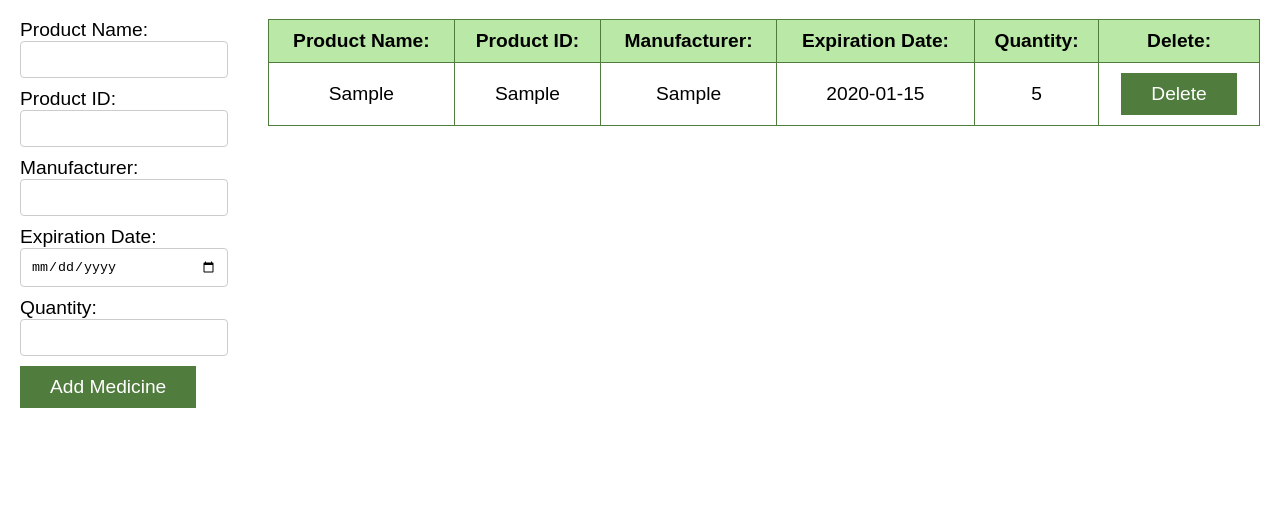
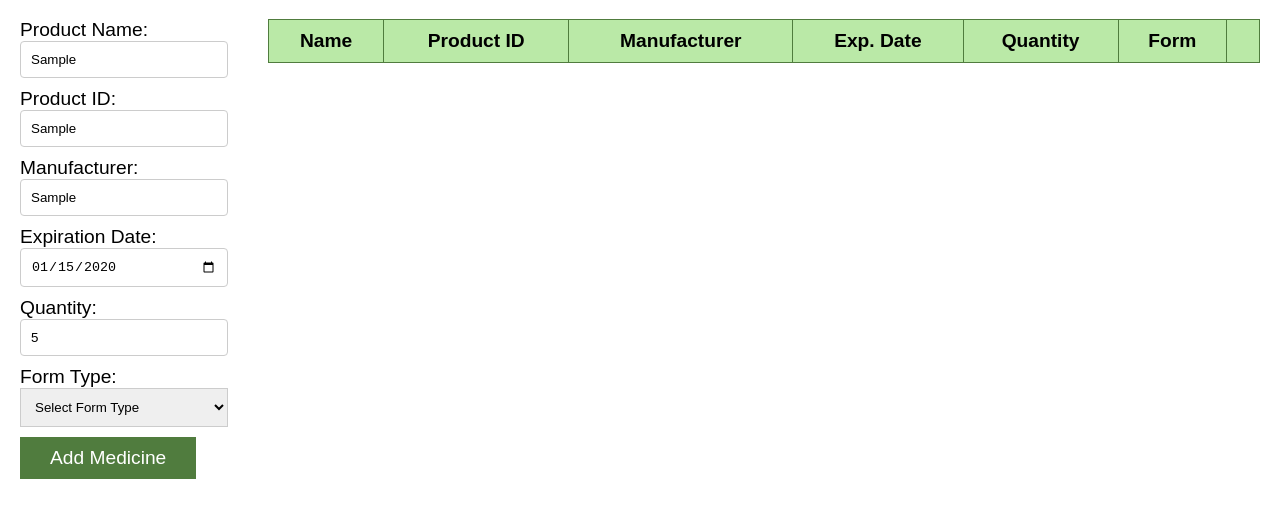
Before and after one commit to besailazi/Assignment_2, a plain HTML site: page src/index.html in a window 1280 px wide. Both pictures are taken after typing "Sample", "Sample", "Sample", "2020-01-15", "5" into the empty fields and a click on the button "Add Medicine". Shown: the part 128-646 px from the top of the page. Drawn offline with Linux system fonts and the light colour scheme.

```diff
--- a/src/css/styles.css
+++ b/src/css/styles.css
@@ -61,6 +61,16 @@ h1 {
     border-radius: 4px;
 }
 
+#formType {
+	width: calc(100% - 20px);
+	display: flex;
+	flex-direction: column;
+	padding: 10px;
+	margin-bottom: 10px;
+	border: 1px solid #ccc;
+
+}
+
 button {
 	background-color: #507c3e;
 	color: white;
--- a/src/index.html
+++ b/src/index.html
@@ -24,6 +24,12 @@
 					<input type="date" id="expirationDate" required>
 					<label for="quantity">Quantity:</label>
 					<input type="number" id="quantity" required>
+					<label for="formType">Form Type:</label>
+					<select id="formType" required>
+						<option value="">Select Form Type</option>
+						<option value="Tablets">Tablets</option>
+						<option value="Liquid">Liquid</option>
+					 </select>
 					<button type="button" id="addMedicineBtn">Add Medicine</button>
 				 </form>
 			</div>
@@ -31,12 +37,13 @@
 			<table class="medicineTable">
 				 <thead>
 					  <tr>
-							<th>Product Name:</th>
-							<th>Product ID:</th>
-							<th>Manufacturer:</th>
-							<th>Expiration Date:</th>
-							<th>Quantity:</th>
-							<th>Delete:</th>
+							<th>Name</th>
+							<th>Product ID</th>
+							<th>Manufacturer</th>
+							<th>Exp. Date</th>
+							<th>Quantity</th>
+							<th>Form</th>
+							<th></th>
 					  </tr>
 				 </thead>
 				 <tbody class="medicineListBody"></tbody>
--- a/src/js/app.js
+++ b/src/js/app.js
@@ -9,9 +9,15 @@ class Medicine {
 	}
  }
 
- class PharmacyInventory extends Medicine {
+ class MedicineWithForm extends Medicine {
+	constructor(productName, productID, manufacturer, expirationDate, quantity, formType) {
+	  super(productName, productID, manufacturer, expirationDate, quantity);
+	  this.formType = formType;
+	}
+ }
+
+ class PharmacyInventory {
 	constructor() {
-	  super();
 	  this.medicineList = JSON.parse(localStorage.getItem('medicineList')) || [];
 	  this.addMedicineBtn = document.querySelector('#addMedicineBtn');
 	  this.productNameInput = document.querySelector('#productName');
@@ -19,6 +25,7 @@ class Medicine {
 	  this.manufacturerInput = document.querySelector('#manufacturer');
 	  this.expirationDateInput = document.querySelector('#expirationDate');
 	  this.quantityInput = document.querySelector('#quantity');
+	  this.formTypeInput = document.querySelector('#formType');
 	  this.medicineTableBody = document.querySelector('.medicineListBody');
 	  this.errorMessage = document.querySelector('#error-message');
 
@@ -32,8 +39,9 @@ class Medicine {
 	  const manufacturer = this.manufacturerInput.value;
 	  const expirationDate = this.expirationDateInput.value;
 	  const quantity = this.quantityInput.value;
+	  const formType = this.formTypeInput.value;
 
-	  if (!productName || !productID || !manufacturer || !expirationDate || !quantity) {
+	  if (!productName || !productID || !manufacturer || !expirationDate || !quantity || !formType) {
 		 this.showErrorMessage('Please fill out all fields.');
 		 return;
 	  }
@@ -43,7 +51,7 @@ class Medicine {
 		 return;
 	  }
 
-	  const medicine = new Medicine(productName, productID, manufacturer, expirationDate, quantity);
+	  const medicine = new MedicineWithForm(productName, productID, manufacturer, expirationDate, quantity, formType);
 
 	  this.medicineList.push(medicine);
 	  localStorage.setItem('medicineList', JSON.stringify(this.medicineList));
@@ -62,12 +70,13 @@ class Medicine {
 			<td>${medicine.manufacturer}</td>
 			<td>${medicine.expirationDate}</td>
 			<td>${medicine.quantity}</td>
+			<td>${medicine.formType}</td>
 			<td><button class="deleteBtn" data-index="${index}">Delete</button></td>
 		 `;
 		 this.medicineTableBody.appendChild(row);
 	  });
 
-	  // ADD LISTENERS TO THE DELETE BUTTONS
+	  // Attach event listeners to delete buttons
 	  const deleteButtons = document.querySelectorAll('.deleteBtn');
 	  deleteButtons.forEach(button => {
 		 button.addEventListener('click', event => {
@@ -89,6 +98,7 @@ class Medicine {
 	  this.manufacturerInput.value = '';
 	  this.expirationDateInput.value = '';
 	  this.quantityInput.value = '';
+	  this.formTypeInput.value = '';
 	  this.clearErrorMessage();
 	}
 
```
Also changed, not shown: 1 other file.
